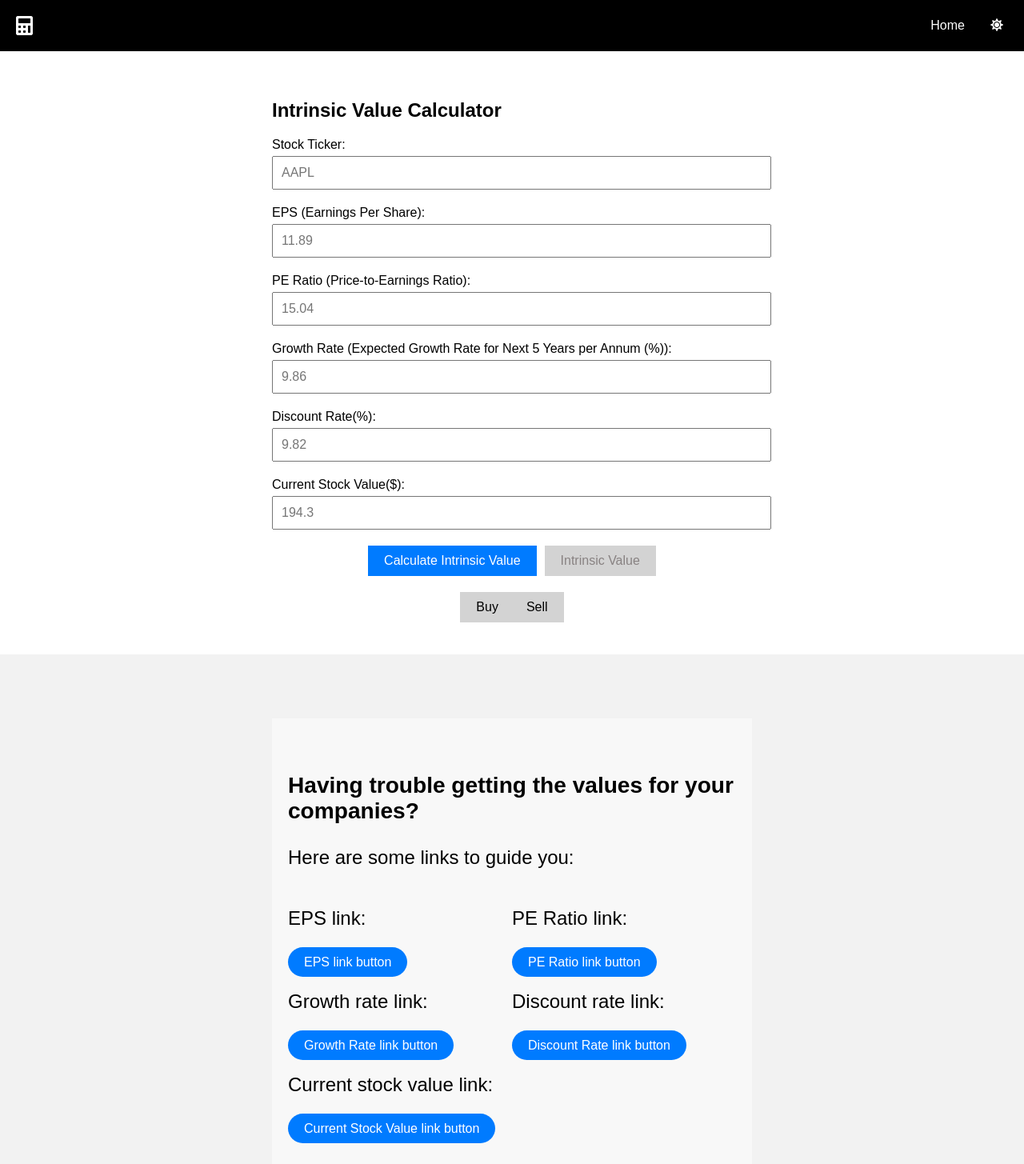
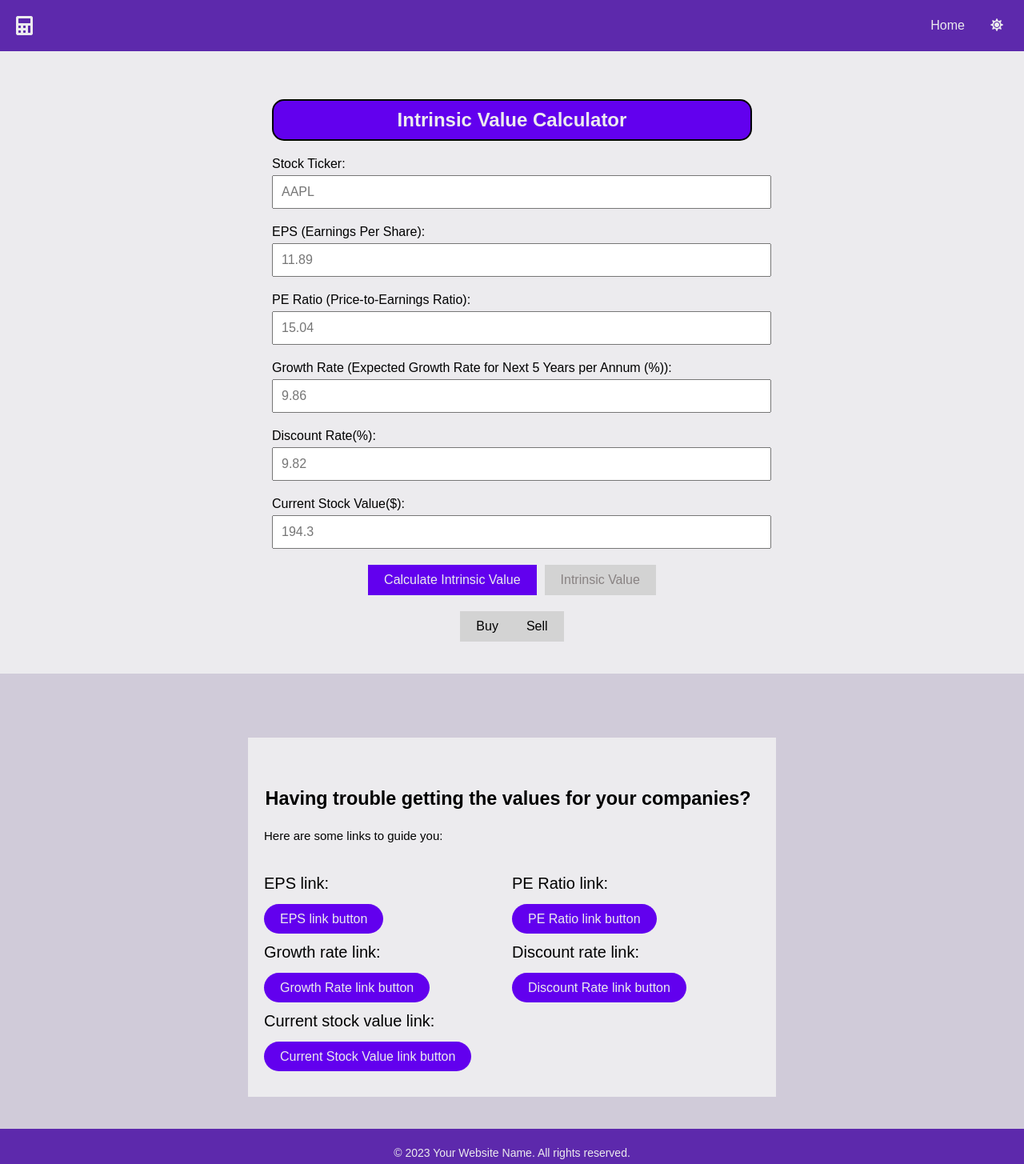
Before and after one commit to rpatel0022/IntrinsicValue-Calculator, a plain HTML site: page index.html in a window 1280 px wide. Shown: the top 1455 px of the page at 80% size. Drawn offline with Linux system fonts and the light colour scheme.

Commit message:
Modified color themes

```diff
--- a/index.html
+++ b/index.html
@@ -34,7 +34,7 @@
     <!-- Middle section -->
     <!-- Add a title and input fields for user inputs -->
     <!-- Display the calculated intrinsic value and buy/sell buttons -->
-    <main>
+    <main class="main">
       <div class="container">
         <h2 class="section-title">Intrinsic Value Calculator</h2>
         <form id="calculator-form">
@@ -116,8 +116,8 @@
     <main class="second-section">
       <div class="container">
         <div class="links-section">
-          <h3>Having trouble getting the values for your companies?</h3>
-          <p>Here are some links to guide you:</p>
+          <h3 class="link-title">Having trouble getting the values for your companies?</h3>
+          <p class="description">Here are some links to guide you:</p>
 
           <div class="links-container">
             <div class="links-column">
--- a/style.css
+++ b/style.css
@@ -1,3 +1,19 @@
+:root{
+  --header-purple: #5d29ac
+}
+
+:root{
+  --button-color: #6200ee
+}
+
+:root{
+  --black-font-color: #000
+}
+
+:root{
+  --light-grey: #ecebee
+}
+
 body {
   font-family: Arial, sans-serif;
   margin: 0;
@@ -5,8 +21,8 @@ body {
 }
 
 header {
-    background-color: #000;
-    color: #fff;
+  background-color: var(--header-purple);
+  color: var(--light-grey);
   padding: 20px;
 }
 
@@ -24,7 +40,6 @@ body {
 .calculator-icon {
   font-size: 24px;
   margin-right: 20px;
-    cursor: pointer;
 }
 
 .navbar-right {
@@ -35,7 +50,7 @@ body {
 .home-button {
   background-color: transparent;
   border: none;
-    color: #fff;
+  color: var(--light-grey);
   font-size: 16px;
   margin-left: auto;
   margin-right: 20px;
@@ -45,7 +60,7 @@ body {
 .theme-toggle {
   background-color: transparent;
   border: none;
-    color: #fff;
+  color: var(--light-grey);
   font-size: 16px;
   cursor: pointer;
 }
@@ -54,17 +69,29 @@ body {
   padding: 40px 20px;
 }
 
+.main{
+  background-color: var(--light-grey);
+}
+
 .container {
   max-width: 600px;
   margin: 0 auto;
 }
 
 .section-title {
+  padding: 10px;
+  border: black solid 2px;
+  border-radius: 15px;
   font-size: 24px;
   margin-bottom: 20px;
+  display: flex;
+  justify-content: center;
+  color: var(--light-grey);
+  background-color: var(--button-color);
 }
 
 .form-group {
+  color: var(--black-font-color);
   margin-bottom: 20px;
 }
 
@@ -80,9 +107,9 @@ body {
 }
 
 .calculate-button {
-    background-color: #007bff;
+  background-color: var(--button-color);
   border: none;
-    color: #fff;
+  color: var(--light-grey);
   padding: 10px 20px;
   font-size: 16px;
   cursor: pointer;
@@ -103,7 +130,7 @@ body {
 .sell-button {
   background-color: lightgray;
   border: none;
-    color: #000;
+  color: var(--black-font-color);
   padding: 10px 20px;
   font-size: 16px;
   cursor: pointer;
@@ -112,12 +139,12 @@ body {
 
 .buy-button.active {
   background-color: green;
-    color: #fff;
+  color: var(--light-grey);
 }
 
 .sell-button.active {
-    background-color: red;
-    color: #fff;
+  background-color: var(--black-font-color);
+  color: var(--light-grey);
 }
 
 .buy-button:last-child,
@@ -142,7 +169,8 @@ body {
 }
 
 .links-section {
-    background-color: #f8f8f8;
+  color: var(--black-font-color);
+  background-color: var(--light-grey);
   padding: 40px 20px;
 }
 
@@ -166,9 +194,9 @@ body {
 }
 
 .link-item button {
-    background-color: #007bff;
+  background-color: var(--button-color);
   border: none;
-    color: #fff;
+  color: var(--light-grey);
   padding: 10px 20px;
   font-size: 16px;
   border-radius: 20px;
@@ -197,9 +225,9 @@ body {
 }
 
 .link-button {
-    background-color: #007bff;
+  background-color: var(--button-color);
   border: none;
-    color: #fff;
+  color: var(--light-grey);
   padding: 10px 20px;
   font-size: 16px;
   border-radius: 20px;
@@ -222,27 +250,39 @@ body {
 }
 
 .second-section {
-    background-color: #f2f2f2;
+  background-color: #d0cbd9;
   padding: 40px 20px;
 }
 
 .second-section .container {
-    max-width: 600px;
+  max-width: 660px;
   margin: 0 auto;
 }
 
 .second-section .section-title {
-    font-size: 24px;
+  /* border: solid black;
+  display: flex;
+  justify-content: center; */
+  font-size: 20px;
   margin-bottom: 20px;
 }
 
+.link-title{
+  display: flex;
+  justify-content: center;
+}
+
+.description{
+  font-size: 15px;
+}
+
 .second-section {
-    font-size: 24px;
+  font-size: 20px;
 }
 
 footer {
-    background-color: #000;
-    color: #fff;
+  background-color: var(--header-purple);
+  color: var(--light-grey);
   padding: 20px;
   text-align: center;
 }
@@ -262,7 +302,7 @@ body {
 }
 
 .footer-content a {
-    color: #fff;
+  color: var(--light-grey);
   text-decoration: none;
   margin: 0 10px;
 }
```
Lines whose indentation alone changed are shown as unchanged.
